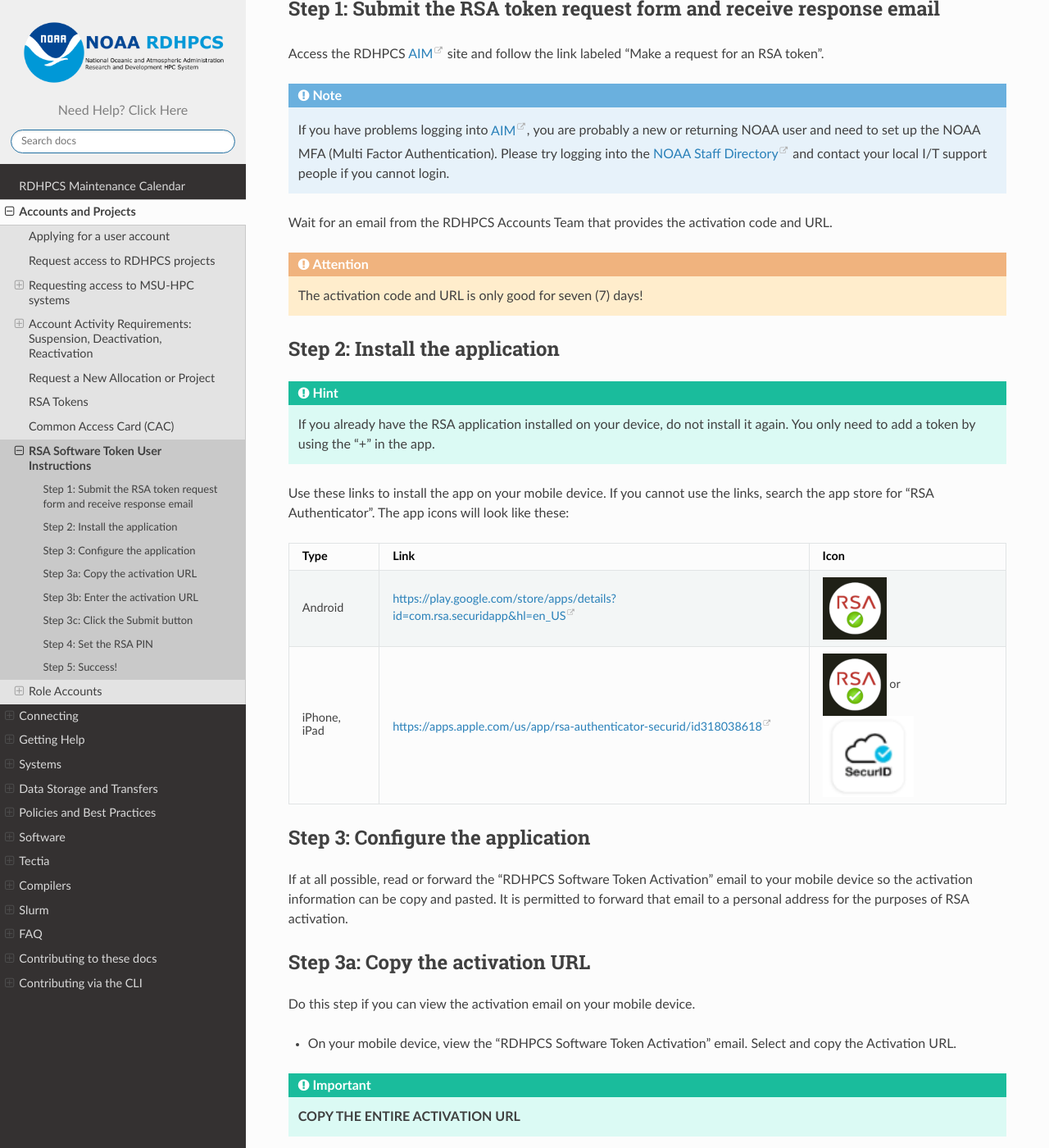
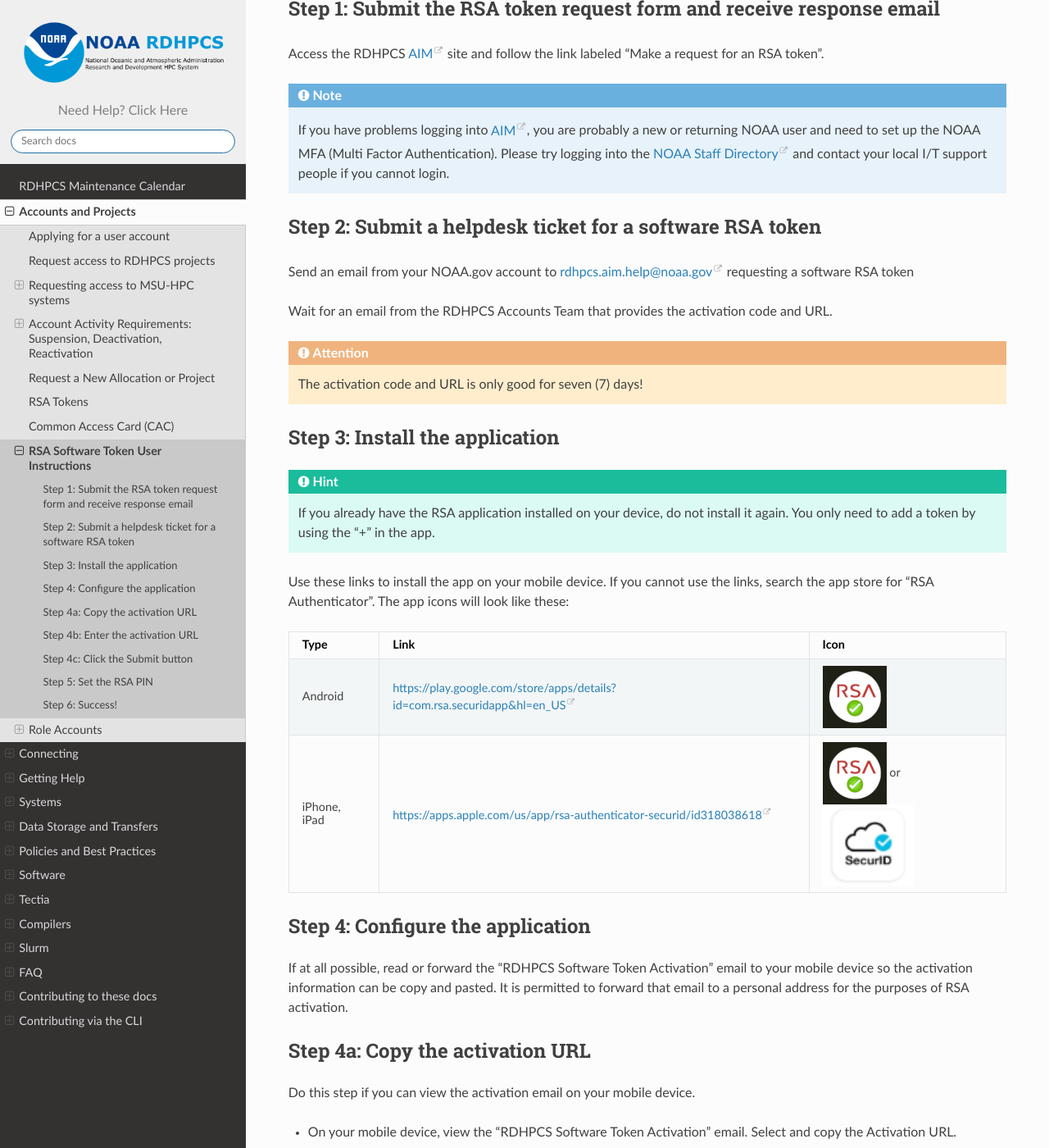
Before and after one commit to NOAA-RDHPCS/noaa-rdhpcs.github.io, a Sphinx documentation site: the page built from source/accounts/rsa_software_token.rst, in a window 1280 px wide and 1400 px high, scrolled down 416 px. Shown: the whole window at 82% size. Built offline with Sphinx 7.4.7 and the Read the Docs theme 2.0.0, drawn with Linux system fonts in a browser that asks for light colours; some of the changed text lies outside the part shown.

Commit message:
fix(#218) update the rsa token steps

```diff
--- a/source/accounts/rsa_software_token.rst
+++ b/source/accounts/rsa_software_token.rst
@@ -29,12 +29,18 @@ the link labeled "Make a request for an RSA token".
    <https://accounts.noaa.gov>`_ and contact your local I/T support
    people if you cannot login.
 
+Step 2: Submit a helpdesk ticket for a software RSA token
+---------------------------------------------------------
+
+Send an email from your NOAA.gov account to `rdhpcs.aim.help@noaa.gov
+<mailto:rdhpcs.aim.help@noaa.gov>`_ requesting a software RSA token
+
 Wait for an email from the RDHPCS Accounts Team that provides the
 activation code and URL.
 
 .. attention:: The activation code and URL is only good for seven (7) days!
 
-Step 2: Install the application
+Step 3: Install the application
 -------------------------------
 
 .. hint::
@@ -63,7 +69,7 @@ The app icons will look like these:
 +--------------+----------------+--------------------------------+
 
 
-Step 3: Configure the application
+Step 4: Configure the application
 ---------------------------------
 
 If at all possible, read or forward the "RDHPCS Software Token
@@ -71,7 +77,7 @@ Activation" email to your mobile device so the activation information
 can be copy and pasted.  It is permitted to forward that email to a
 personal address for the purposes of RSA activation.
 
-Step 3a: Copy the activation URL
+Step 4a: Copy the activation URL
 --------------------------------
 
 Do this step if you can view the activation email on your mobile device.
@@ -83,7 +89,7 @@ Do this step if you can view the activation email on your mobile device.
 
    **COPY THE ENTIRE ACTIVATION URL**
 
-Step 3b: Enter the activation URL
+Step 4b: Enter the activation URL
 ---------------------------------
 
 - On your mobile device, open the RSA application.
@@ -114,7 +120,7 @@ Refer to this screenshot:
 
    **Leave the email and organization fields blank!!**
 
-Step 3c: Click the Submit button
+Step 4c: Click the Submit button
 --------------------------------
 
 You have filled in the URL field **and the email and organization
@@ -146,7 +152,7 @@ Step 4: Set the RSA PIN
 - Once complete, you may close that browser window.
 
 
-Step 5: Success!
+Step 6: Success!
 ----------------
 
 You have now activated your NOAA RDHPCS RSA token.  Proceed with
```
Also changed, not shown: other parts of source/accounts/rsa_software_token.rst (+1 -1 lines).
